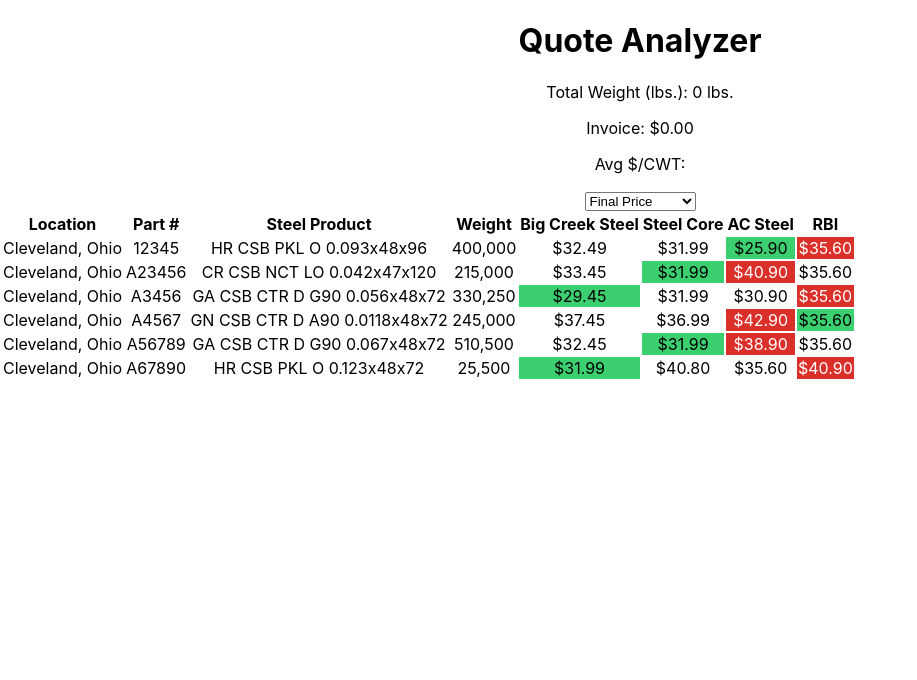
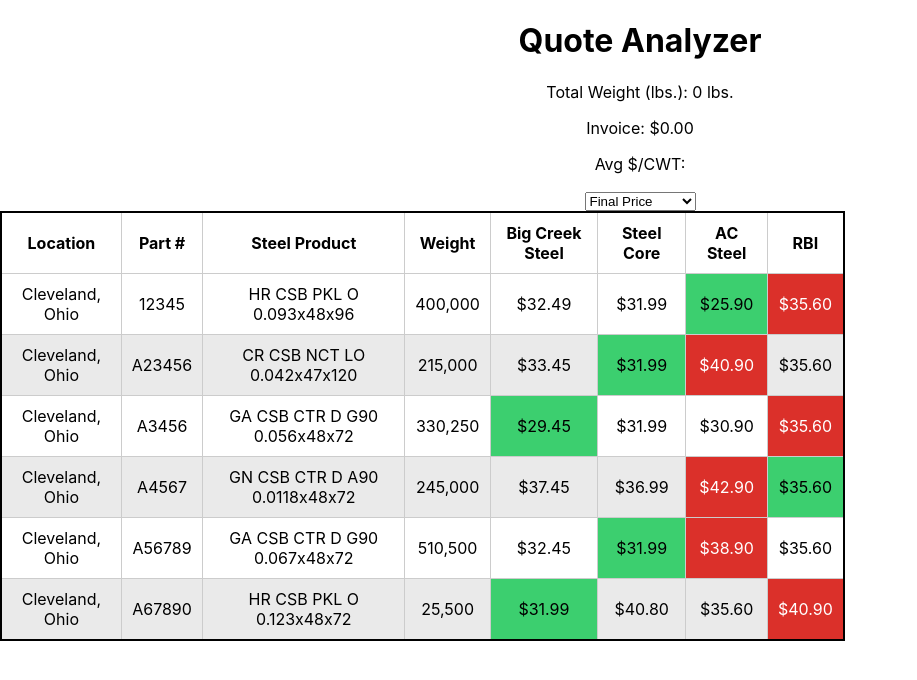
Before and after one commit to Kolossion/felux-devtest, a React (Create React App) app: page / in a window 1280 px wide. Shown: the top 680 px of the page, without its empty margins (0-917 px from the left). Built offline with nearby package versions, Linux system fonts and the light colour scheme.

Commit message:
Some basic styling for now

```diff
--- /dev/null
+++ b/src/components/QuoteAnalyzer/QuoteTable/QuoteTable.css
@@ -0,0 +1,15 @@
+.quoteTable {
+  /* table-layout: fixed; */
+  border-collapse: collapse;
+  border: 2px solid black;
+  width: 66%;
+}
+
+.quoteTable th, .quoteTable td {
+  padding: 10px;
+  border: 1px solid #cccccc;
+}
+
+.quoteTable .quoteRow:nth-child(even) {
+  background-color: #eaeaea;
+}
--- a/src/components/QuoteAnalyzer/QuoteTable/QuoteTableRow/index.jsx
+++ b/src/components/QuoteAnalyzer/QuoteTable/QuoteTableRow/index.jsx
@@ -54,7 +54,7 @@
   const { data } = props
 
   return (
-    <tr>
+    <tr className="quoteRow">
       <td>{data['Location']}</td>
       <td>{data['PartNo']}</td>
       <td>{data['Product']}</td>
--- a/src/components/QuoteAnalyzer/QuoteTable/index.jsx
+++ b/src/components/QuoteAnalyzer/QuoteTable/index.jsx
@@ -1,17 +1,25 @@
+import './QuoteTable.css'
+
 import React from 'react'
 import PropTypes from 'prop-types'
-import { getQuoteCompanies } from '../../../lib/helpers';
-import QuoteTableHeader from './QuoteTableHeader';
-import QuoteTableRow from './QuoteTableRow';
+import { getQuoteCompanies } from '../../../lib/helpers'
+import QuoteTableHeader from './QuoteTableHeader'
+import QuoteTableRow from './QuoteTableRow'
 
 function QuoteTable(props) {
 
   return (
-    <table>
+    <table className='quoteTable'>
       <QuoteTableHeader companies={getQuoteCompanies(props.data)} />
       <tbody>
         {props.data.map((row) => {
-          return <QuoteTableRow onClickQuote={props.onClickQuote} data={row} selectedPriceType={props.selectedPriceType} />
+          return (
+            <QuoteTableRow
+              onClickQuote={props.onClickQuote}
+              data={row}
+              selectedPriceType={props.selectedPriceType}
+            />
+          )
         })}
       </tbody>
     </table>
```
